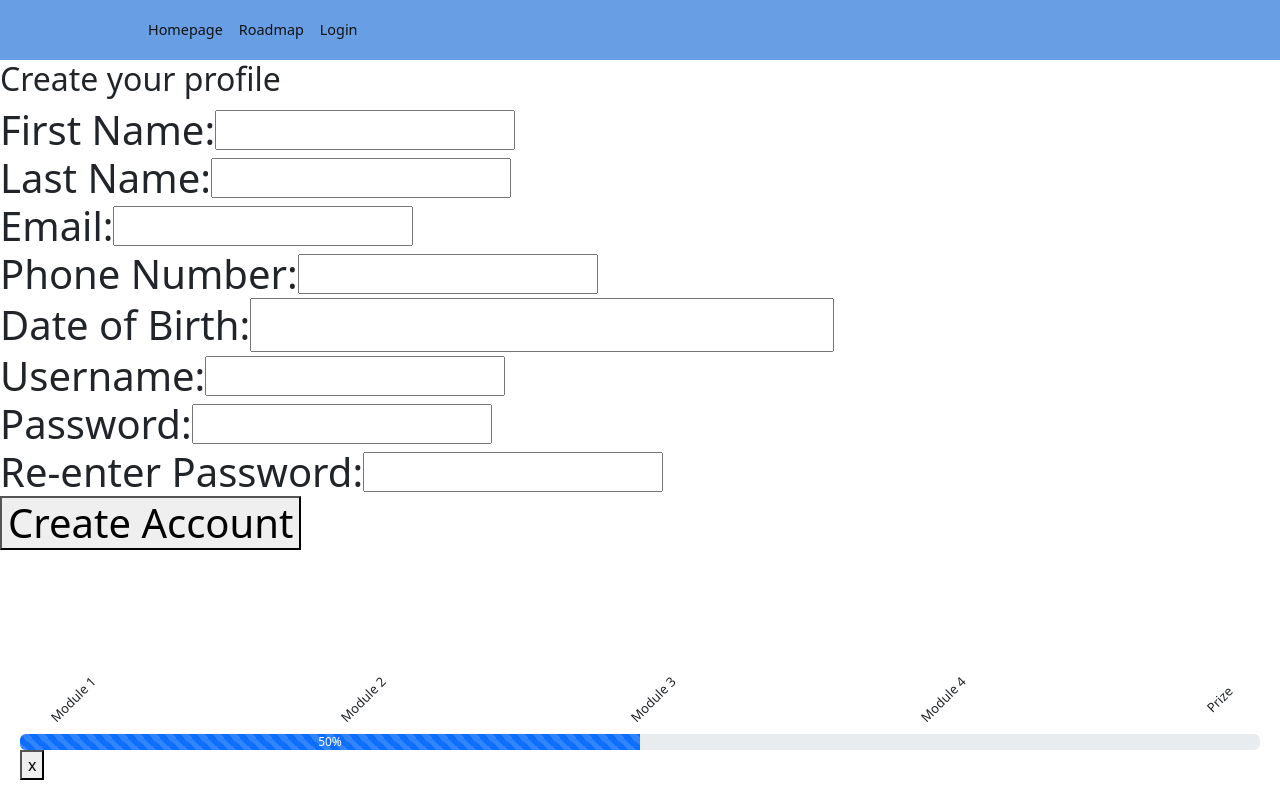
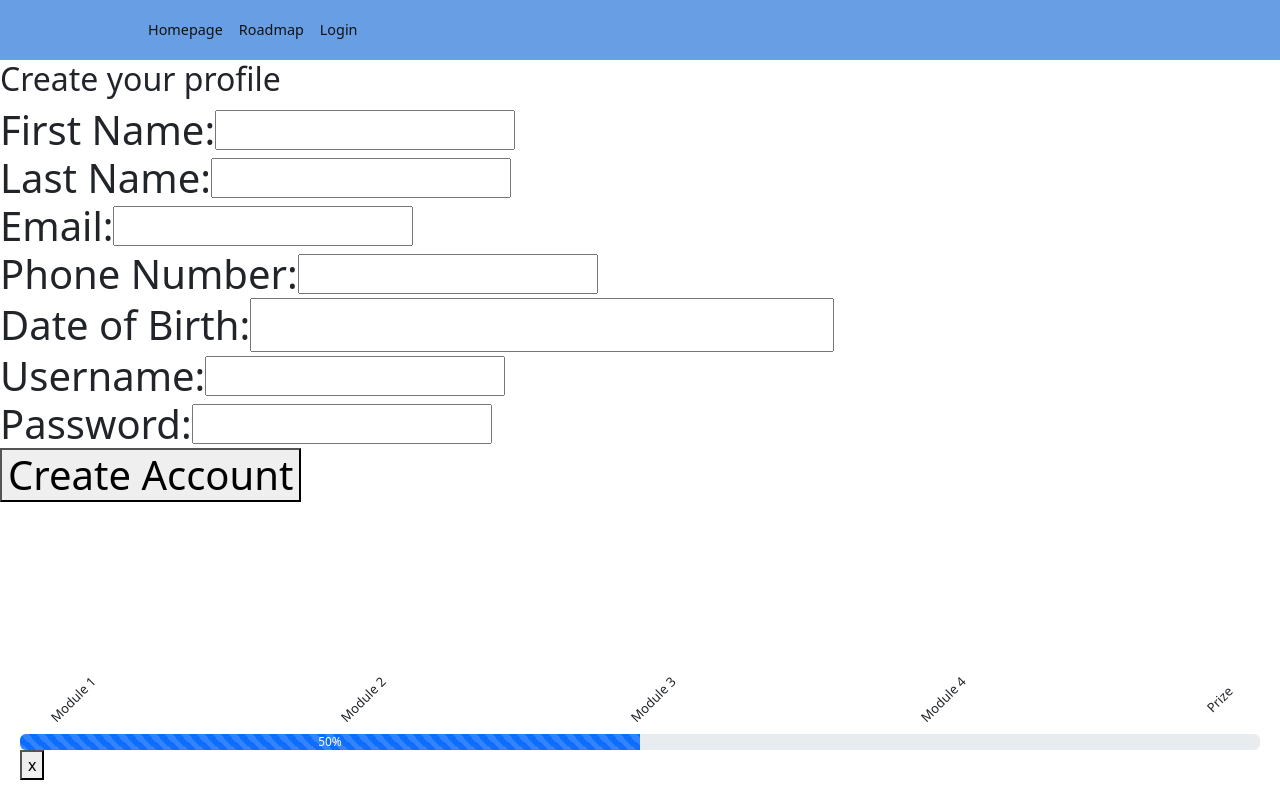
Before and after one commit to cfgcolumbus23/Team-15, a React (Create React App) app in the folder learning-app/: page /SignUp in a window 1280 px wide. Built offline with nearby package versions, Linux system fonts and the light colour scheme.

Commit message:
Database Works! Submitted info from sign up

```diff
--- a/learning-app/src/Connection.js
+++ b/learning-app/src/Connection.js
@@ -1,7 +1,8 @@
 // Import the functions you need from the SDKs you need
 import { initializeApp } from "firebase/app";
 import { getAnalytics } from "firebase/analytics";
-import { getAuth } from 'firebase/auth';
+import { getAuth } from "firebase/auth";
+import { getDatabase, ref, set } from "firebase/database";
 
 // TODO: Add SDKs for Firebase products that you want to use
 // https://firebase.google.com/docs/web/setup#available-libraries
@@ -15,11 +16,13 @@ const firebaseConfig = {
   storageBucket: "cfg15-4f326.appspot.com",
   messagingSenderId: "612880629348",
   appId: "1:612880629348:web:131eb1de32a2ebfe252971",
-  measurementId: "G-WP0QDN0Y0M"
+  measurementId: "G-WP0QDN0Y0M",
 };
 
 // Initialize Firebase
+
 const app = initializeApp(firebaseConfig);
 const analytics = getAnalytics(app);
-
+export const database = getDatabase(app);
+//export const dbref = ref(database, "server/saving-data/fireblog");
 export const auth = getAuth(app);
--- a/learning-app/src/pages/SignUp.js
+++ b/learning-app/src/pages/SignUp.js
@@ -3,11 +3,28 @@ import React from "react";
 import { useState, useCallback, Link } from "react";
 import DatePicker from "react-datepicker";
 import "react-datepicker/dist/react-datepicker.css";
+
+import { database } from "../Connection";
+import { ref, set } from "firebase/database";
 //Call the backend to authenticate the login information
 //have it return a success or failure
-function SendProfileDataToDataBase() {
-  console.log("Sent");
-  return true;
+function SendProfileDataToDataBase(profileData) {
+  set(ref(database, "users/" + profileData.username), {
+    firstName: profileData.firstName,
+    lastName: profileData.lastName,
+    username: profileData.username,
+    password: profileData.password,
+    age: profileData.age,
+    birthDate: profileData.dateOfBirth,
+    email: profileData.email,
+    phoneNumber: profileData.phoneNumber,
+  })
+    .then(() => {
+      console.log("Data has been successfully stored in the database");
+    })
+    .catch((error) => {
+      console.log("Error storing data:", error);
+    });
 }
 
 function HandleResult(success) {
@@ -46,24 +63,6 @@ function CreatePassword(profileData, setProfileData) {
           value={profileData.password}
           onChange={(e) =>
             setProfileData({ ...profileData, password: e.target.value })
-          }
-        />
-      </label>
-    </div>
-  );
-}
-
-function VerifyValidPassword(profileData, setProfileData) {
-  return (
-    <div>
-      <label>
-        Re-enter Password:
-        <input
-          type="password"
-          className="inputBox"
-          value={profileData.verifyPassword}
-          onChange={(e) =>
-            setProfileData({ ...profileData, verifyPassword: e.target.value })
           }
         />
       </label>
@@ -123,7 +122,6 @@ function AgeCalculator(dateOfBirth, setProfileData, profileData) {
   ) {
     userAge--;
   }
-
   return userAge;
 }
 
@@ -141,9 +139,9 @@ function EnterDateOfBirth(profileData, setProfileData) {
           onChange={(date) => setStartDate(date)}
           dateFormat="MM/dd/yyyy"
           value={profileData.dateOfBirth}
-          //   onChange={(e) =>
-          //     setProfileData({ ...profileData, dateOfBirth: e.target.value })
-          //   }
+          // onChange={(e) =>
+          //   setProfileData({ ...profileData, dateOfBirth: e.target.value })
+          // }
         />
         {/* /= {AgeCalculator(startDate, setProfileData, profileData)} */}
         {/* <input
@@ -195,22 +193,12 @@ function EnterPhoneNumber(profileData, setProfileData) {
   );
 }
 
-function CreateValidPassword(profileData, setProfileData) {
-  return (
-    <div>
-      {CreatePassword(profileData, setProfileData)}
-      {VerifyValidPassword(profileData, setProfileData)}
-    </div>
-  );
-}
-
 function ClearInputBoxes(setProfileData) {
   return setProfileData({
     firstName: "",
     lastName: "",
     username: "",
     password: "",
-    verifyPassword: "",
     age: "",
     dateOfBirth: "",
     email: "",
@@ -237,8 +225,7 @@ function SignUpForm() {
   //Clears the input boxes
   const handleSubmit = (e) => {
     e.preventDefault();
-
-    const success = SendProfileDataToDataBase();
+    const success = SendProfileDataToDataBase(profileData);
     HandleResult(success);
     ClearInputBoxes(setProfileData);
   };
@@ -254,7 +241,7 @@ function SignUpForm() {
         {EnterPhoneNumber(profileData, setProfileData)}
         {EnterDateOfBirth(profileData, setProfileData)}
         {CreateUsername(profileData, setProfileData)}
-        {CreateValidPassword(profileData, setProfileData)}
+        {CreatePassword(profileData, setProfileData)}
         <button type="submit">Create Account</button>
       </form>
     </div>
```
